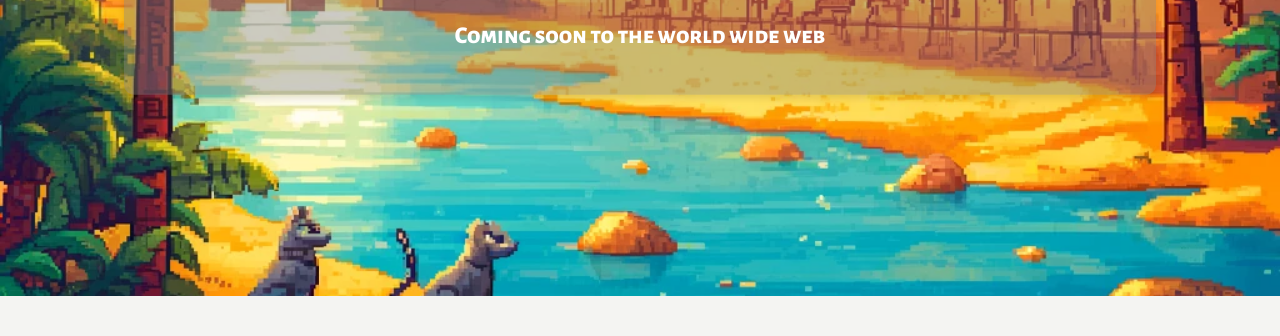
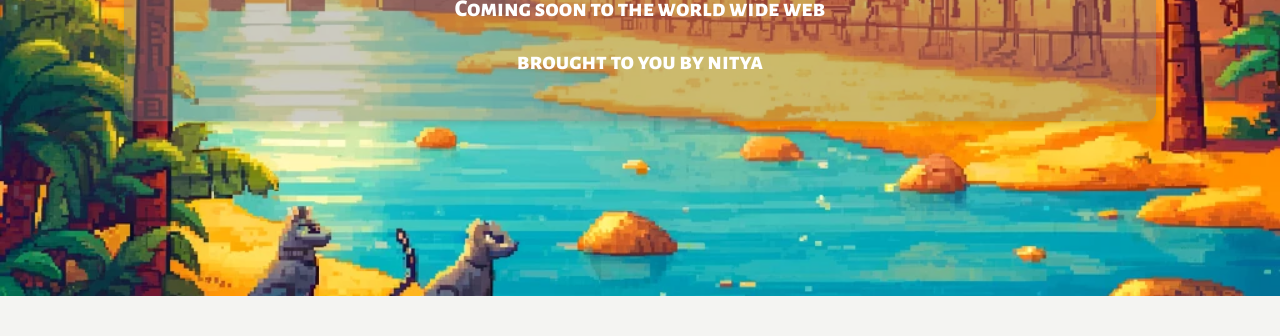
Before and after one commit to simonlewi5/csci201-group10, a plain HTML site: page game-server/www/index.html in a window 1280 px wide. Shown: the part 504-840 px from the top of the page. Drawn offline with Linux system fonts and the light colour scheme.

Commit message:
nitya's first commit

```diff
--- a/game-server/www/index.html
+++ b/game-server/www/index.html
@@ -14,6 +14,7 @@
         <h1>EGYPTIAN RAT SCREW</h1>
         <h2>The 5000 year old card game</h2>
         <h3>Coming soon to the world wide web</h3>
+        <h3>brought to you by nitya</h3>
     </div>
 </body>
 </html>
```
